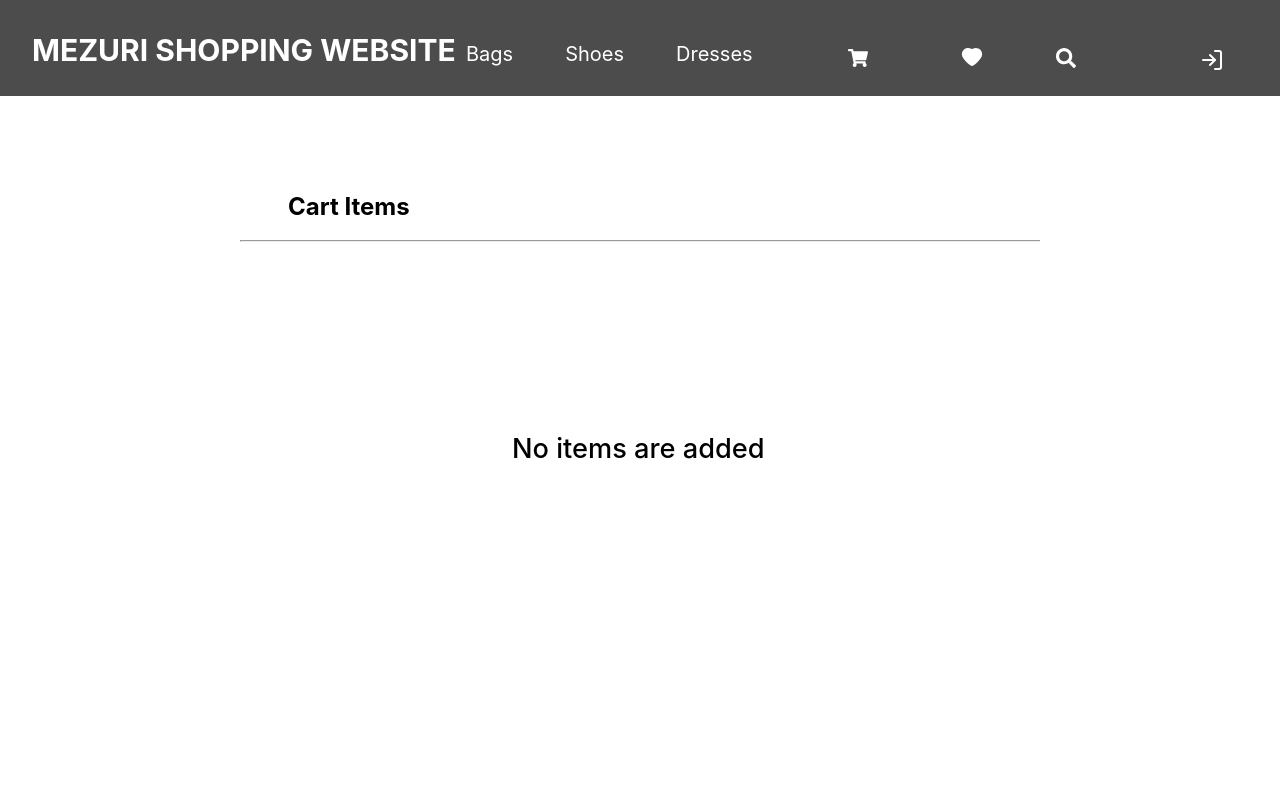
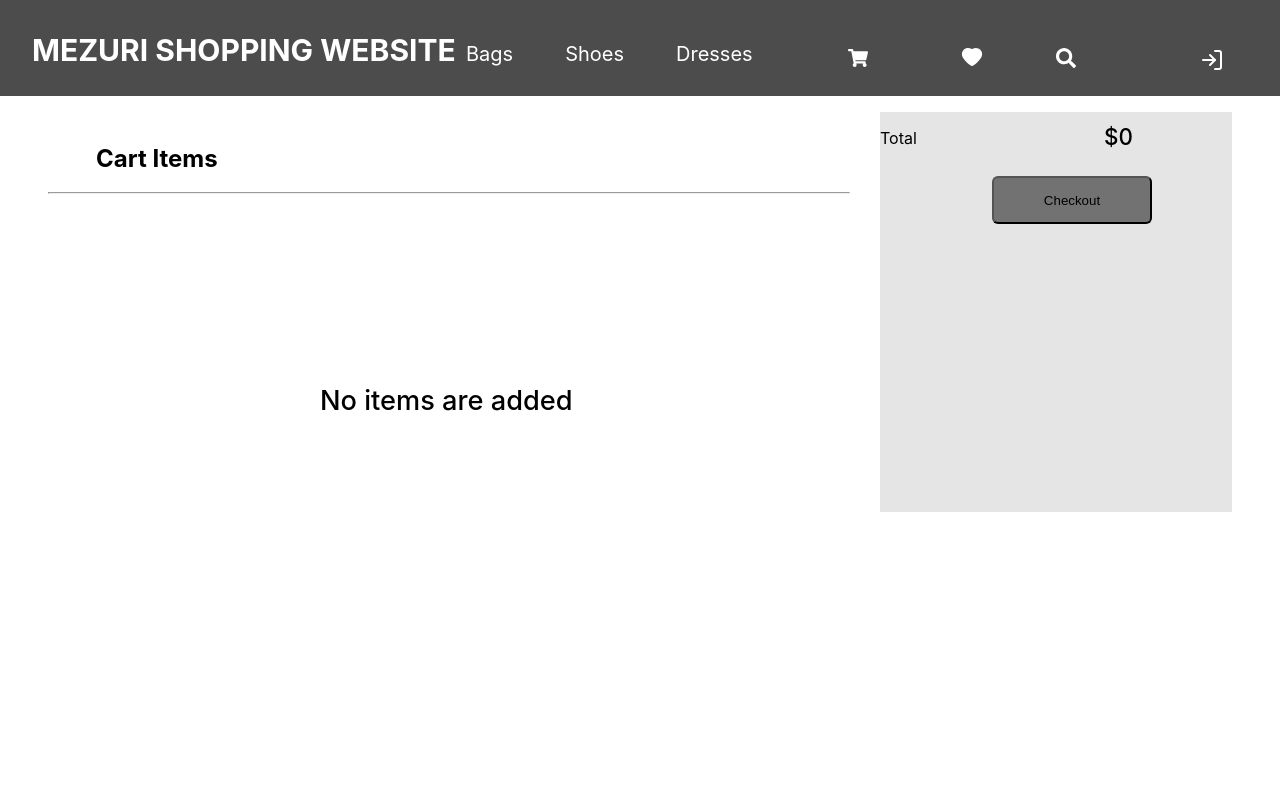
Before and after one commit to Mikee100/Mathubusiness, a React (Create React App) app in the folder mathubusiness/: page /shoppingcart in a window 1280 px wide. Shown: the top 800 px of the page. Built offline with nearby package versions, Linux system fonts and the light colour scheme.

Commit message:
worked on gui of cart

```diff
--- a/mathubusiness/src/App.css
+++ b/mathubusiness/src/App.css
@@ -4,11 +4,11 @@
 
 }
 body{
-  height: 70rem;
+  height: 10rem;
 }
 .footer{
-  position: relative;
-  bottom:-80rem;
+  position: fixed;
+  bottom:0rem;
   background-color: aqua;
   height: 12rem;
 
--- a/mathubusiness/src/App.js
+++ b/mathubusiness/src/App.js
@@ -158,6 +158,7 @@ function App() {
       </main>
 
     </BrowserRouter>
+    {/**
     <div  className="footer">
       <p >&copy; Mathu shoe 2023</p>
 <h3 className="hd_pages" >Pages</h3>
@@ -172,12 +173,13 @@ function App() {
      <Link to="./about" style={{ textDecoration: 'none'}}><li className="li_media" >Shoes</li></Link>
      <Link to="./liked" style={{ textDecoration: 'none'}}><li className="li_media">Favourites</li></Link>
      <Link to="./search" style={{ textDecoration: 'none'}}><li className="li_media">Search</li></Link>
-*/ }
+
       </ul>
 
 
 
     </div>
+*/ }
     </>
   );
 }
--- a/mathubusiness/src/pages/Login.js
+++ b/mathubusiness/src/pages/Login.js
@@ -29,12 +29,14 @@ const Login = () => {
         };
 
   return (
+    <div className='container'>
     <form onSubmit={handleSubmit}>
-      <input type="text" name="username" value={username} onChange={(e) => setUsername(e.target.value) } placeholder="Username" required />
-      <input type="email" name="email" value={email} onChange={(e) => setEmail(e.target.value) } placeholder="Email" required />
-      <input type="password" name="password" value={password} onChange={(e) => setPassword(e.target.value) } placeholder="Password" required />
-      <button type="submit">Register</button>
+      <input type="text" className='username' name="username" value={username} onChange={(e) => setUsername(e.target.value) } placeholder="Username" required />
+      <input type="email" className="email" name="email" value={email} onChange={(e) => setEmail(e.target.value) } placeholder="Email" required />
+      <input type="password"  className='password' name="password" value={password} onChange={(e) => setPassword(e.target.value) } placeholder="Password" required />
+      <button type="submit" className='registerbtn'>Register</button>
     </form>
+    </div>
   );
 };
 
--- a/mathubusiness/src/pages/Search.js
+++ b/mathubusiness/src/pages/Search.js
@@ -4,7 +4,7 @@ import "./navbar.css";
 import { FaTimes } from "react-icons/fa";
 import { FaRegHeart } from "react-icons/fa";
 
-export default function Search(productItems , handleAddProduct ) {
+export default function Search(productItems , {handleAddProduct}) {
   const [searchTerm, setSearchTerm] = useState("");
   const [modal, setModal] = useState(false);
 
@@ -58,10 +58,7 @@ export default function Search(productItems , handleAddProduct ) {
                 </button>
                 <button
                   className="btn"
-                  onClick={() => {
-                    handleAddProduct(product);
-                  }}
-                >
+                  onClick={() => handleAddProduct(product)}>
                   Add to Cart
                 </button>
               </div>
--- a/mathubusiness/src/pages/login.css
+++ b/mathubusiness/src/pages/login.css
@@ -1,10 +1,28 @@
+
 form{
     position: absolute;
     display: flex;
     top:9rem;
     left: 10rem;
+    width: 25rem;
+
+    height: 12rem;
+    flex-direction: column;
+    padding: 1rem;
+}
+.username, .password, .email{
+    padding: .6rem;
+    margin: .3rem;
+    position: relative;
     width: 20rem;
-    background-color: aqua;
-    height: 10rem;
-    flex-direction: column;
+    height: 3rem;
+
+
+
 }
+.registerbtn{
+    position: relative;
+    width: 21.3rem;
+    height: 4rem;
+
+}
--- a/mathubusiness/src/pages/shoppingcart.css
+++ b/mathubusiness/src/pages/shoppingcart.css
@@ -1,22 +1,20 @@
 
 .container_shopping{
     position: absolute;
-    top:10rem;
-    left: 15rem;
+    top:7rem;
+    left: 3rem;
     width: 50rem;
     height: 50rem;
     border: 1px solid grey;
     border-radius: 10px;
-    overflow-y: auto;
-    overflow-x: hidden;
+
+
 
 border: none;
 
 
 }
-.container_shopping::-webkit-scrollbar{
-    width: 0;
-}
+
 .container_shopping h2{
     position: absolute;
     top:2rem;
@@ -77,12 +75,12 @@ display: grid;
 }
 .total_container{
 
-    position: absolute;
-    bottom: -5rem;
-    height:8rem;
+    position: fixed;
+    top: 7rem;
+    height:25rem;
     background-color: rgba(0,0,0,0.1);
-    left: 0rem;
-    width: 50rem;
+    left: 55rem;
+    width: 22rem;
 
 
 }
@@ -94,7 +92,7 @@ display: grid;
     position: absolute;
 font-weight: 500;
 font-size: 1.4rem;
-    left: 40rem;
+    left: 14rem;
     top: .7rem;
 }
 .increase-item{
@@ -129,7 +127,7 @@ font-size: 1.4rem;
 }
 .checkout{
     position: absolute;
-    left: 35rem;
+    left: 7rem;
     top:4rem;
     height: 3rem;
     width: 10rem;
```
